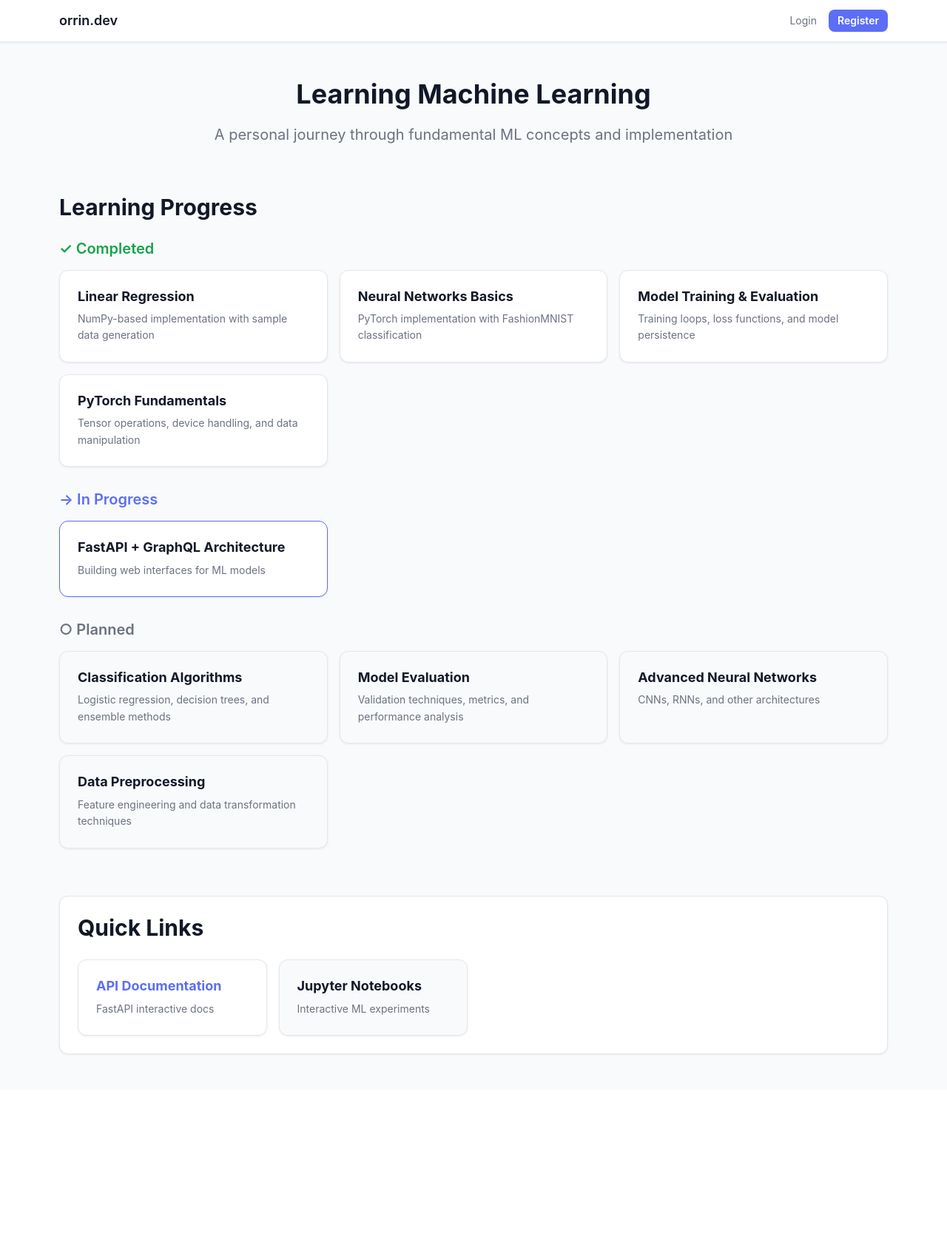
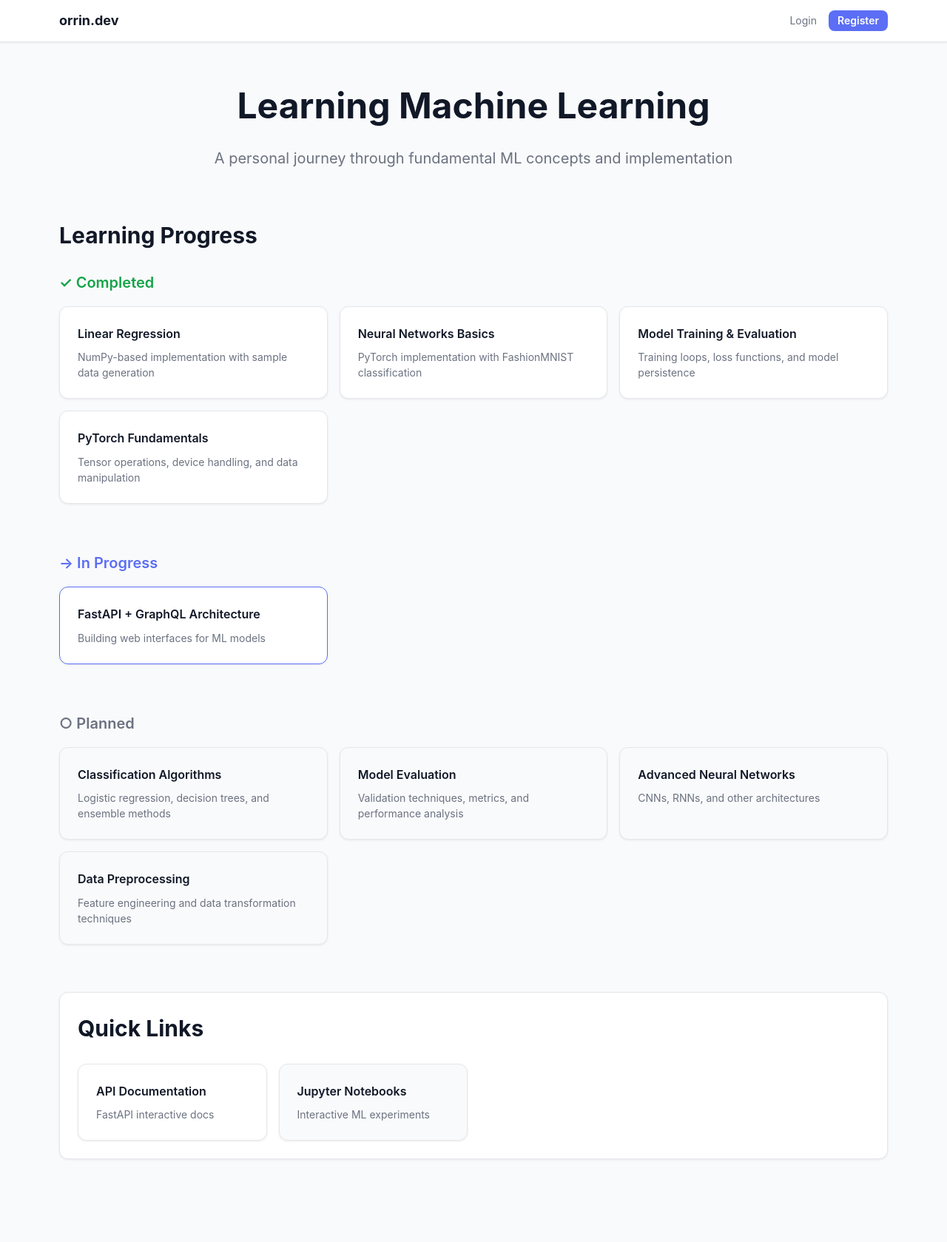
Before and after one commit to Orrin-Manning/orrin-dev, a FastAPI app: page / in a window 1280 px wide. Shown: the whole page at 74% size. Before the commit the page ends 1427 px from the top, so only its background shows below. Run offline with FastAPI, Linux system fonts and the light colour scheme; parts of the project's set-up code (start-up, migrations or seed data) failed here and were passed over.

Commit message:
Proper CSS design system — zero inline styles in templates
Templates now contain only semantic class names. All design decisions
(spacing, colour, typography, layout) live exclusively in styles.css.
variables.css remains the single source of truth for design tokens.

```diff
--- a/app/web/static/css/styles.css
+++ b/app/web/static/css/styles.css
@@ -19,25 +19,11 @@ a {
 }
 a:hover { text-decoration: underline; }
 
-h1, h2, h3, h4 { line-height: 1.25; font-weight: 700; }
-h1 { font-size: var(--text-4xl); }
-h2 { font-size: var(--text-3xl); }
-h3 { font-size: var(--text-xl); }
-h4 { font-size: var(--text-lg); }
-
-small { font-size: var(--text-sm); color: var(--color-text-muted); }
-
-/* ─── Layout ─────────────────────────────────────────────── */
-.container {
-  max-width: var(--container-max);
-  margin: 0 auto;
-  padding: 0 var(--container-padding);
-}
-
-.page {
-  padding: var(--space-12) var(--container-padding);
-  max-width: var(--container-max);
-  margin: 0 auto;
+small {
+  font-size: var(--text-sm);
+  color: var(--color-text-muted);
+  display: block;
+  margin-top: var(--space-1);
 }
 
 /* ─── Nav ────────────────────────────────────────────────── */
@@ -59,10 +45,10 @@ small { font-size: var(--text-sm); color: var(--color-text-muted); }
 
 .nav__brand {
   font-size: var(--text-lg);
-  font-weight: 600;
+  font-weight: 700;
   color: var(--color-text);
 }
-.nav__brand:hover { text-decoration: none; color: var(--color-brand); }
+.nav__brand:hover { color: var(--color-brand); text-decoration: none; }
 
 .nav__links {
   display: flex;
@@ -85,10 +83,11 @@ small { font-size: var(--text-sm); color: var(--color-text-muted); }
   font-weight: 600;
   cursor: pointer;
   border: none;
-  transition: opacity 0.15s, transform 0.15s;
+  transition: background 0.15s, transform 0.1s;
   text-align: center;
+  line-height: 1.4;
 }
-.btn:hover { opacity: 0.9; text-decoration: none; }
+.btn:hover { text-decoration: none; }
 .btn:active { transform: translateY(1px); }
 
 .btn--primary {
@@ -163,28 +156,70 @@ input:focus {
   box-shadow: var(--shadow-sm);
 }
 
-.card--muted {
-  background: var(--color-surface-alt);
+.card__title {
+  font-size: var(--text-base);
+  font-weight: 600;
+  color: var(--color-text);
+  margin-bottom: var(--space-2);
 }
 
-.card--accent {
-  border-color: var(--color-brand);
+.card__body {
+  font-size: var(--text-sm);
+  color: var(--color-text-muted);
+  line-height: 1.5;
 }
 
+.card--muted   { background: var(--color-surface-alt); }
+.card--accent  { border-color: var(--color-brand); }
+.card--link    { transition: box-shadow 0.15s, border-color 0.15s; display: block; }
+.card--link:hover { box-shadow: var(--shadow-md); border-color: var(--color-brand); text-decoration: none; }
+
 /* ─── Grid ───────────────────────────────────────────────── */
-.grid-2 {
+.grid {
   display: grid;
-  grid-template-columns: repeat(auto-fill, minmax(18rem, 1fr));
   gap: var(--space-4);
 }
+.grid--2 { grid-template-columns: repeat(auto-fill, minmax(18rem, 1fr)); }
+.grid--3 { grid-template-columns: repeat(auto-fill, minmax(14rem, 1fr)); }
 
-.grid-3 {
-  display: grid;
-  grid-template-columns: repeat(auto-fill, minmax(14rem, 1fr));
-  gap: var(--space-4);
+/* ─── Section ────────────────────────────────────────────── */
+.section { margin-bottom: var(--space-16); }
+
+.section__title {
+  font-size: var(--text-3xl);
+  font-weight: 700;
+  margin-bottom: var(--space-6);
 }
 
-/* ─── Auth page ──────────────────────────────────────────── */
+.section__subtitle {
+  font-size: var(--text-xl);
+  font-weight: 600;
+  margin-bottom: var(--space-4);
+}
+
+.section__subtitle--complete    { color: #16a34a; }
+.section__subtitle--in-progress { color: var(--color-brand); }
+.section__subtitle--planned     { color: var(--color-text-muted); }
+
+/* ─── Page header ────────────────────────────────────────── */
+.page-header {
+  text-align: center;
+  margin-bottom: var(--space-16);
+}
+
+.page-header__title {
+  font-size: var(--text-5xl);
+  font-weight: 700;
+  color: var(--color-text);
+}
+
+.page-header__subtitle {
+  margin-top: var(--space-4);
+  font-size: var(--text-xl);
+  color: var(--color-text-muted);
+}
+
+/* ─── Auth ───────────────────────────────────────────────── */
 .auth-page {
   min-height: 100vh;
   display: flex;
@@ -203,31 +238,16 @@ input:focus {
   max-width: 26rem;
 }
 
-.auth-box h1 {
+.auth-box__title {
   font-size: var(--text-2xl);
+  font-weight: 700;
   text-align: center;
   margin-bottom: var(--space-6);
 }
 
-.auth-footer {
+.auth-box__footer {
   text-align: center;
   margin-top: var(--space-4);
   font-size: var(--text-sm);
   color: var(--color-text-muted);
 }
-
-/* ─── Section spacing ────────────────────────────────────── */
-.section { margin-bottom: var(--space-16); }
-
-.section__header {
-  margin-bottom: var(--space-6);
-  display: flex;
-  align-items: center;
-  gap: var(--space-2);
-}
-
-/* ─── Status indicators ──────────────────────────────────── */
-.status { font-size: var(--text-xl); font-weight: 600; }
-.status--complete { color: #16a34a; }
-.status--in-progress { color: var(--color-brand); }
-.status--planned { color: var(--color-text-muted); }
--- a/app/web/templates/home.html
+++ b/app/web/templates/home.html
@@ -5,82 +5,80 @@
 {% block content %}
 <div class="page">
 
-  <header class="section" style="text-align: center;">
-    <h1>Learning Machine Learning</h1>
-    <p style="margin-top: var(--space-4); font-size: var(--text-xl); color: var(--color-text-muted);">
-      A personal journey through fundamental ML concepts and implementation
-    </p>
+  <header class="page-header">
+    <h1 class="page-header__title">Learning Machine Learning</h1>
+    <p class="page-header__subtitle">A personal journey through fundamental ML concepts and implementation</p>
   </header>
 
   <section class="section">
-    <h2 style="margin-bottom: var(--space-6);">Learning Progress</h2>
+    <h2 class="section__title">Learning Progress</h2>
 
-    <div style="margin-bottom: var(--space-8);">
-      <h3 class="status status--complete" style="margin-bottom: var(--space-4);">✓ Completed</h3>
-      <div class="grid-2">
+    <div class="section">
+      <h3 class="section__subtitle section__subtitle--complete">✓ Completed</h3>
+      <div class="grid grid--2">
         <div class="card">
-          <h4>Linear Regression</h4>
-          <p style="margin-top: var(--space-2); color: var(--color-text-muted); font-size: var(--text-sm);">NumPy-based implementation with sample data generation</p>
+          <p class="card__title">Linear Regression</p>
+          <p class="card__body">NumPy-based implementation with sample data generation</p>
         </div>
         <div class="card">
-          <h4>Neural Networks Basics</h4>
-          <p style="margin-top: var(--space-2); color: var(--color-text-muted); font-size: var(--text-sm);">PyTorch implementation with FashionMNIST classification</p>
+          <p class="card__title">Neural Networks Basics</p>
+          <p class="card__body">PyTorch implementation with FashionMNIST classification</p>
         </div>
         <div class="card">
-          <h4>Model Training & Evaluation</h4>
-          <p style="margin-top: var(--space-2); color: var(--color-text-muted); font-size: var(--text-sm);">Training loops, loss functions, and model persistence</p>
+          <p class="card__title">Model Training & Evaluation</p>
+          <p class="card__body">Training loops, loss functions, and model persistence</p>
         </div>
         <div class="card">
-          <h4>PyTorch Fundamentals</h4>
-          <p style="margin-top: var(--space-2); color: var(--color-text-muted); font-size: var(--text-sm);">Tensor operations, device handling, and data manipulation</p>
+          <p class="card__title">PyTorch Fundamentals</p>
+          <p class="card__body">Tensor operations, device handling, and data manipulation</p>
         </div>
       </div>
     </div>
 
-    <div style="margin-bottom: var(--space-8);">
-      <h3 class="status status--in-progress" style="margin-bottom: var(--space-4);">→ In Progress</h3>
-      <div class="grid-2">
+    <div class="section">
+      <h3 class="section__subtitle section__subtitle--in-progress">→ In Progress</h3>
+      <div class="grid grid--2">
         <div class="card card--accent">
-          <h4>FastAPI + GraphQL Architecture</h4>
-          <p style="margin-top: var(--space-2); color: var(--color-text-muted); font-size: var(--text-sm);">Building web interfaces for ML models</p>
+          <p class="card__title">FastAPI + GraphQL Architecture</p>
+          <p class="card__body">Building web interfaces for ML models</p>
         </div>
       </div>
     </div>
 
-    <div>
-      <h3 class="status status--planned" style="margin-bottom: var(--space-4);">○ Planned</h3>
-      <div class="grid-2">
+    <div class="section">
+      <h3 class="section__subtitle section__subtitle--planned">○ Planned</h3>
+      <div class="grid grid--2">
         <div class="card card--muted">
-          <h4>Classification Algorithms</h4>
-          <p style="margin-top: var(--space-2); color: var(--color-text-muted); font-size: var(--text-sm);">Logistic regression, decision trees, and ensemble methods</p>
+          <p class="card__title">Classification Algorithms</p>
+          <p class="card__body">Logistic regression, decision trees, and ensemble methods</p>
         </div>
         <div class="card card--muted">
-          <h4>Model Evaluation</h4>
-          <p style="margin-top: var(--space-2); color: var(--color-text-muted); font-size: var(--text-sm);">Validation techniques, metrics, and performance analysis</p>
+          <p class="card__title">Model Evaluation</p>
+          <p class="card__body">Validation techniques, metrics, and performance analysis</p>
         </div>
         <div class="card card--muted">
-          <h4>Advanced Neural Networks</h4>
-          <p style="margin-top: var(--space-2); color: var(--color-text-muted); font-size: var(--text-sm);">CNNs, RNNs, and other architectures</p>
+          <p class="card__title">Advanced Neural Networks</p>
+          <p class="card__body">CNNs, RNNs, and other architectures</p>
         </div>
         <div class="card card--muted">
-          <h4>Data Preprocessing</h4>
-          <p style="margin-top: var(--space-2); color: var(--color-text-muted); font-size: var(--text-sm);">Feature engineering and data transformation techniques</p>
+          <p class="card__title">Data Preprocessing</p>
+          <p class="card__body">Feature engineering and data transformation techniques</p>
         </div>
       </div>
     </div>
   </section>
 
-  <section>
+  <section class="section">
     <div class="card">
-      <h2 style="margin-bottom: var(--space-6);">Quick Links</h2>
-      <div class="grid-3">
-        <a href="/docs" class="card" style="display: block;">
-          <h4>API Documentation</h4>
-          <p style="margin-top: var(--space-2); color: var(--color-text-muted); font-size: var(--text-sm);">FastAPI interactive docs</p>
+      <h2 class="section__title">Quick Links</h2>
+      <div class="grid grid--3">
+        <a href="/docs" class="card card--link">
+          <p class="card__title">API Documentation</p>
+          <p class="card__body">FastAPI interactive docs</p>
         </a>
         <div class="card card--muted">
-          <h4>Jupyter Notebooks</h4>
-          <p style="margin-top: var(--space-2); color: var(--color-text-muted); font-size: var(--text-sm);">Interactive ML experiments</p>
+          <p class="card__title">Jupyter Notebooks</p>
+          <p class="card__body">Interactive ML experiments</p>
         </div>
       </div>
     </div>
```
Also changed, not shown: other parts of app/web/static/css/styles.css (+21 -15 lines), app/web/templates/auth/login.html (+2 -5 lines), app/web/templates/auth/register.html (+2 -6 lines).
